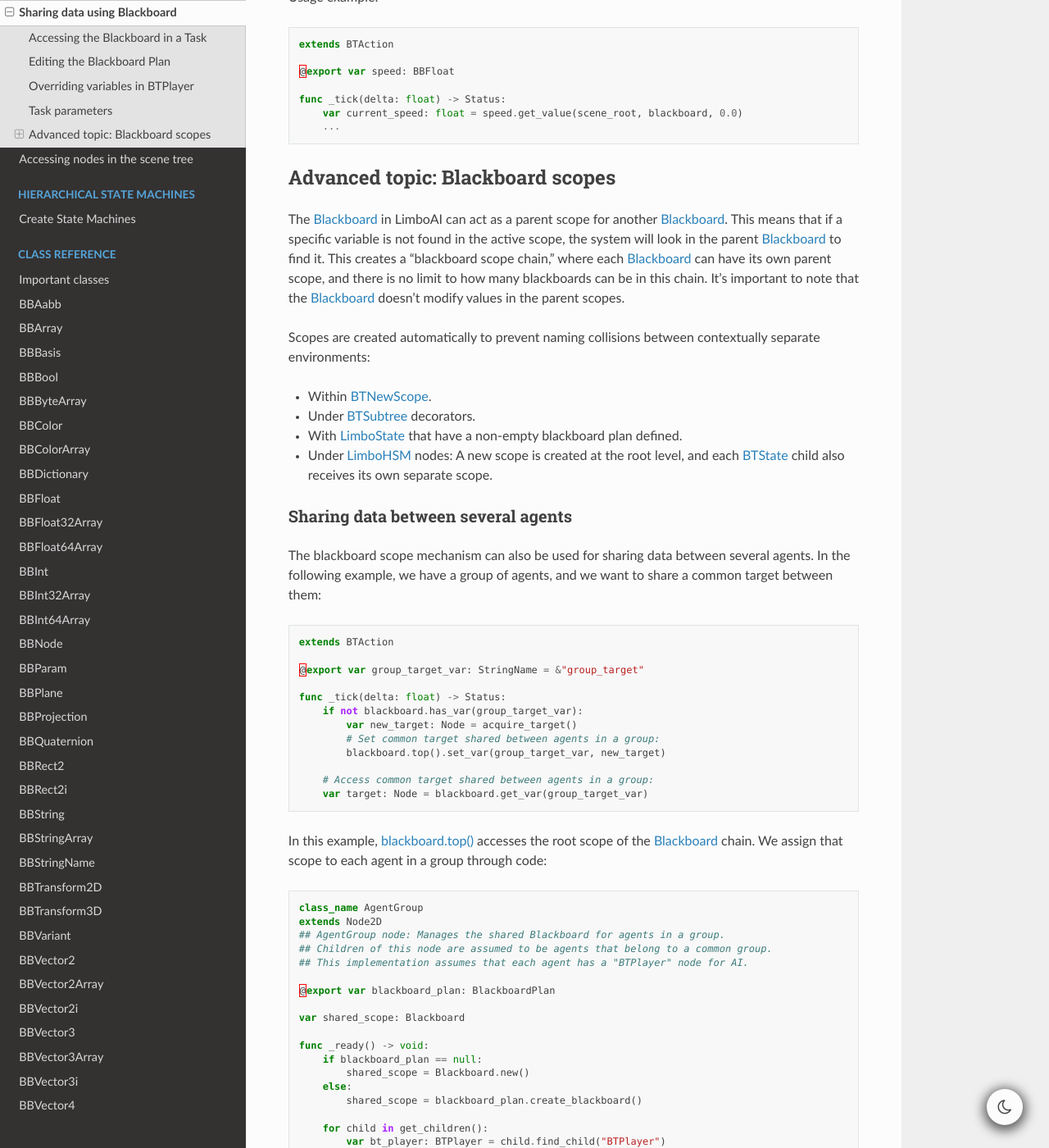
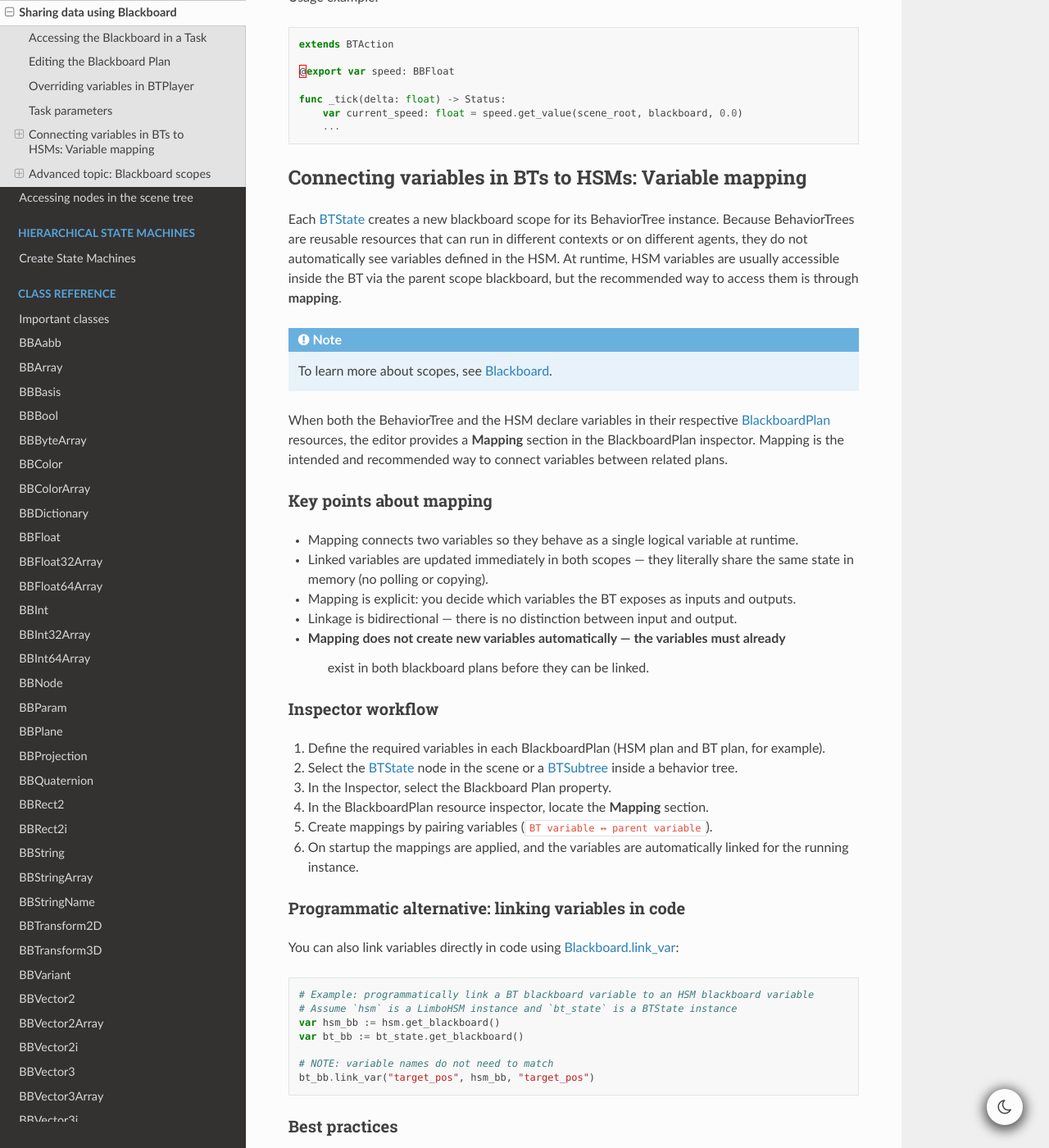
Before and after one commit to limbonaut/limboai, a Sphinx documentation site: the page built from doc/source/behavior-trees/using-blackboard.rst, in a window 1280 px wide and 1400 px high, scrolled down 2101 px. Shown: the whole window at 82% size. Built offline with Sphinx 7.4.7 and the Read the Docs theme 3.1.0, drawn with Linux system fonts in a browser that asks for light colours; pages that are not in the unit, such as notebooks, are missing from menus; some of the changed text lies outside the part shown.

Commit message:
Docs: Explain variable mapping (#355)

```diff
--- a/doc/source/behavior-trees/using-blackboard.rst
+++ b/doc/source/behavior-trees/using-blackboard.rst
@@ -111,6 +111,72 @@ Usage example:
         var current_speed: float = speed.get_value(scene_root, blackboard, 0.0)
         ...
 
+Connecting variables in BTs to HSMs: Variable mapping
+-----------------------------------------------------
+
+Each :ref:`BTState <class_BTState>` creates a new blackboard scope for its
+BehaviorTree instance. Because BehaviorTrees are reusable resources that can run
+in different contexts or on different agents, they do not automatically see
+variables defined in the HSM. At runtime, HSM variables are usually accessible
+inside the BT via the parent scope blackboard, but the recommended way to access
+them is through **mapping**.
+
+.. note::
+   To learn more about scopes, see :ref:`Blackboard <class_Blackboard>`.
+
+When both the BehaviorTree and the HSM declare variables in their respective
+:ref:`BlackboardPlan <class_BlackboardPlan>` resources, the editor provides a **Mapping**
+section in the BlackboardPlan inspector. Mapping is the intended and recommended way to
+connect variables between related plans.
+
+Key points about mapping
+~~~~~~~~~~~~~~~~~~~~~~~~
+
+* Mapping connects two variables so they behave as a single logical variable at runtime.
+* Linked variables are updated immediately in both scopes — they literally share the
+  same state in memory (no polling or copying).
+* Mapping is explicit: you decide which variables the BT exposes as inputs and outputs.
+* Linkage is bidirectional — there is no distinction between input and output.
+* Mapping does not create new variables automatically — the variables must already
+   exist in both blackboard plans before they can be linked.
+
+Inspector workflow
+~~~~~~~~~~~~~~~~~~
+
+1. Define the required variables in each BlackboardPlan (HSM plan and BT plan, for example).
+2. Select the :ref:`BTState <class_BTState>` node in the scene or a :ref:`BTSubtree <class_BTSubtree>`
+   inside a behavior tree.
+3. In the Inspector, select the Blackboard Plan property.
+4. In the BlackboardPlan resource inspector, locate the **Mapping** section.
+5. Create mappings by pairing variables (``BT variable ↔ parent variable``).
+6. On startup the mappings are applied, and the variables are automatically linked
+   for the running instance.
+
+Programmatic alternative: linking variables in code
+~~~~~~~~~~~~~~~~~~~~~~~~~~~~~~~~~~~~~~~~~~~~~~~~~~~
+
+You can also link variables directly in code using :ref:`Blackboard.link_var <class_Blackboard_method_link_var>`:
+
+.. code-block:: gdscript
+
+   # Example: programmatically link a BT blackboard variable to an HSM blackboard variable
+   # Assume `hsm` is a LimboHSM instance and `bt_state` is a BTState instance
+   var hsm_bb := hsm.get_blackboard()
+   var bt_bb := bt_state.get_blackboard()
+
+   # NOTE: variable names do not need to match
+   bt_bb.link_var("target_pos", hsm_bb, "target_pos")
+
+Best practices
+~~~~~~~~~~~~~~
+
+* Declare all BT dependencies in the BT’s BlackboardPlan instead of relying on parent scopes.
+* Use **Mapping** to explicitly declare which variables should be shared with the HSM.
+* Prefer the inspector-based Mapping workflow for clarity and editor support; use
+  ``link_var`` only when runtime or programmatic setup is required.
+* Avoid writing to ``blackboard.get_parent()`` from inside BT tasks unless you have
+  a very specific reason and accept the coupling it introduces.
+
 Advanced topic: Blackboard scopes
 ---------------------------------
 
```
